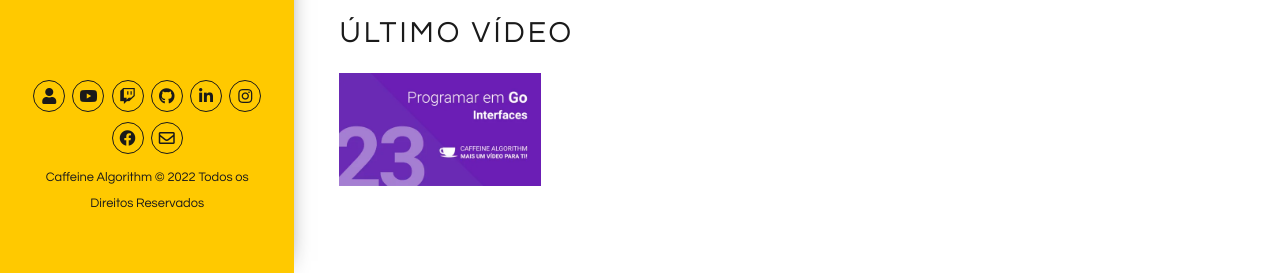
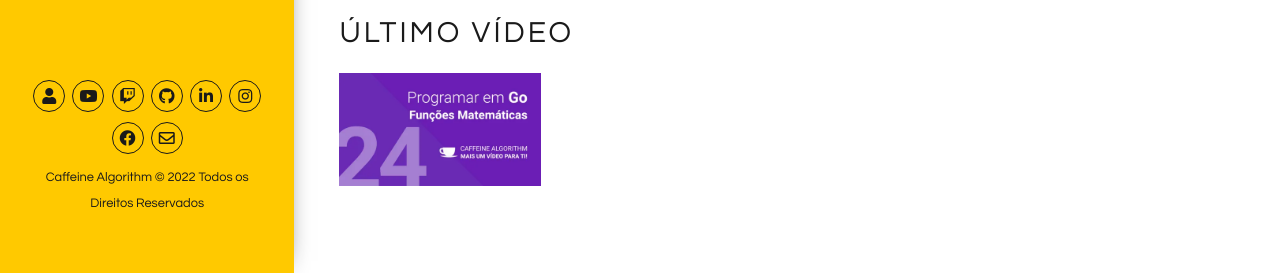
Before and after one commit to caffeinealgorithm/caffeinealgorithm.github.io, a Jekyll site: the page built from index.html, in a window 1280 px wide and 1141 px high. Shown: the part 865-1138 px from the top of the window. Built offline with Jekyll 4.4.1, drawn with Linux system fonts in a browser that asks for light colours.

Commit message:
Add 24º episode of the Go programming series

```diff
--- a/index.html
+++ b/index.html
@@ -76,7 +76,7 @@ keywords: organização, desenvolvimento, cafeína, algoritmos, publicações, v
       </div>
 
       <div class="row">
-        {% for video in site.go %} {% if video.id == "/go/23" %}
+        {% for video in site.go %} {% if video.id == "/go/24" %}
         <div class="col-xs-12 col-sm-3 col-sm-6 col-lg-6 col-xl-3">
           <a
             href="https://www.youtube.com/embed/{{ video.custom_id }}"
```
Also changed, not shown: _go/24.md (added, +5 -0 lines), assets/img/playlists/go/24.png (added), assets/img/playlists/go/24.webp (added).
